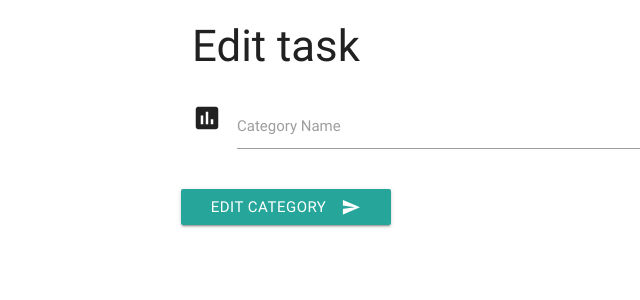
After one commit to irinanita/task-manager, a Flask app: template templates/editcategory.html in a window 1280 px wide. The commit adds this page. Shown: the top 300 px of the page, without its empty margins (0-640 px from the left). Run offline with Flask 2, Linux system fonts and the light colour scheme; the template is opened without the code that fills it, so the values that code supplies are empty; some libraries are stand-ins or nearby versions.

Commit message:
wired update category functionality

```diff
--- a/app.py
+++ b/app.py
@@ -57,6 +57,16 @@ def get_categories():
     return render_template('categories.html',
     categories=mongo.db.categories.find())
 
+@app.route('/edit_category/<category_id>')
+def edit_category(category_id):
+    return render_template('editcategory.html',
+    category=mongo.db.categories.find_one({'_id':ObjectId(category_id)}))
+
+@app.route('/update_category/<category_id>',methods=["POST"])
+def update_category(category_id):
+    mongo.db.categories.update({'_id':ObjectId(category_id)},
+        {'category_name':request.form.get('category_name')})
+    return redirect(url_for('get_categories'))
 
 if __name__ =='__main__':
     app.run(host=os.environ.get('IP'),port=int(os.environ.get('PORT')),
--- a/templates/categories.html
+++ b/templates/categories.html
@@ -6,8 +6,8 @@
         {% for category in categories %}
         <li>
             <div class="collapsible-header">
-                <a href="" class="waves-effect waves-light btn btn_small">Done</a>
-                <a href="" class="waves-effect waves-light btn btn_small blue">Edit</a>
+                <a href="" class="waves-effect waves-light btn btn_small">DEL</a>
+                <a href="{{url_for('edit_category',category_id=category._id)}}" class="waves-effect waves-light btn btn_small blue">Edit</a>
                 <div class="task_header col s12">
                     <strong>{{category.category_name}}</strong>
                 </div>
--- /dev/null
+++ b/templates/editcategory.html
@@ -0,0 +1,22 @@
+{% extends 'base.html' %} {% block content %}
+
+<h3>Edit task</h3>
+<div class="row">
+    <form action="{{url_for('update_category',category_id=category._id)}}" method="POST" class="col s12">
+        <div class="row">
+            <div class="input-field col s12">
+                <i class="material-icons prefix">poll</i>
+                <input id="category_name" name="category_name" type="text" class="validate" value="{{category.category_name}}">
+                <label for="category_name">Category Name</label>
+            </div>
+        </div>
+        <div class="row">
+            <button class="btn waves-effect waves-light" type="submit" name="action">Edit Category
+                <i class="material-icons right">send</i>
+            </button>
+        </div>
+    </form>
+</div>
+
+
+{% endblock %}
```
